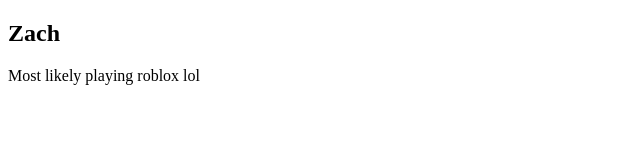
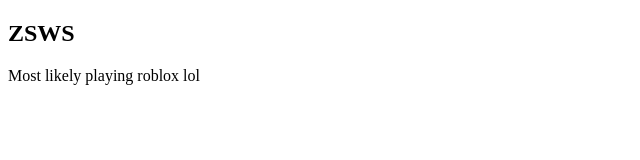
Before and after one commit to ZSWS1/ZSWS1.github.io, a plain HTML site: page index.html in a window 1280 px wide. Shown: the full height of the page, 0-640 px from the left. Drawn offline with Linux system fonts and the light colour scheme.

Commit message:
update 3

```diff
--- a/index.html
+++ b/index.html
@@ -9,7 +9,7 @@
       <nav></nav>
       <main>
         <div></div>
-        <div><h2>Zach</h2><p>Most likely playing roblox lol</p></div>
+        <div><h2>ZSWS</h2><p>Most likely playing roblox lol</p></div>
       </main>
     </div>
   </body>
```
